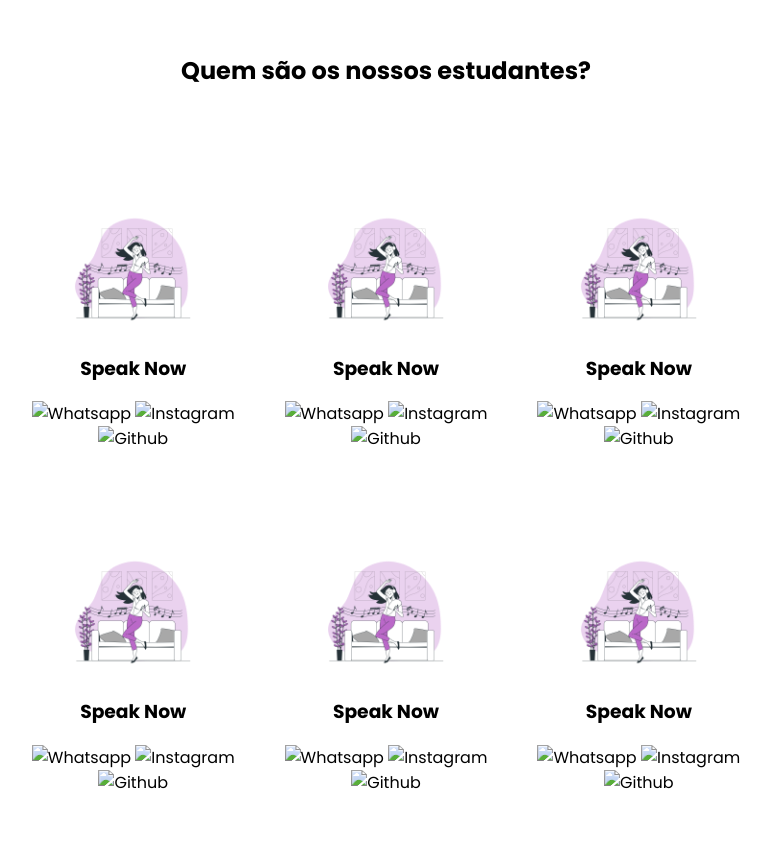
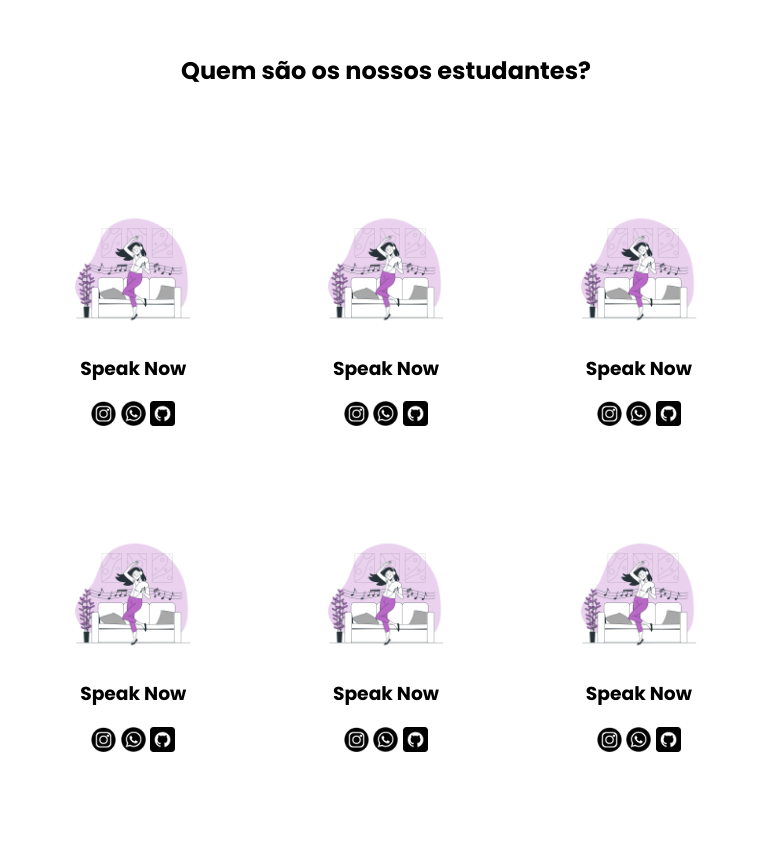
Before and after one commit to niisantanaaa/SiteEscola, a plain HTML site: page index.html in a window 1280 px wide. Shown: the part 674-1522 px from the top of the page, without its empty margins (254-1025 px from the left). After the commit the page ends 1491 px from the top, so only its background shows below. Drawn offline with Linux system fonts and the light colour scheme; files whose address does not match are found by name.

Commit message:
Add files via upload

```diff
--- a/index.html
+++ b/index.html
@@ -36,58 +36,56 @@
         <div class="estudante-div">
             <img class= "estudante-imagem" src="./img/pessoa.png" alt=" pessoa com fone de ouvido">
             <h3 class="estudante-nome">Speak Now</h3>
-            <img class="estudante-icone" src="./img/whatsapp.png" alt="Whatsapp">
-            <img class="estudante-icone" src="./img/instagram.png" alt="Instagram">
-            <img class="estudante-icone" src="./img/github.png" alt="Github">
+            <a href="https://www.instagram.com/"><img class="estudante-icone" src="./img/instagram.png" alt="Instagram"></a>
+            <a href="https://www.whatsapp.com/?lang=pt_BR"><img class="estudante-icone" src="./img/whatsapp.png" alt="Whatsapp"></a>
+            <a href="https://github.com/"><img class="estudante-icone" src="./img/github.png" alt="Github"></a>
         </div>
 
 
         <div class="estudante-div">
             <img class= "estudante-imagem" src="./img/pessoa.png" alt=" pessoa com fone de ouvido">
             <h3 class="estudante-nome">Speak Now</h3>
-                <img class="estudante-icone" src="./img/whatsapp.png" alt="Whatsapp">
-                <img class="estudante-icone" src="./img/instagram.png" alt="Instagram">
-                <img class="estudante-icone" src="./img/github.png" alt="Github">
+            <a href="https://www.instagram.com/"><img class="estudante-icone" src="./img/instagram.png" alt="Instagram"></a>
+            <a href="https://www.whatsapp.com/?lang=pt_BR"><img class="estudante-icone" src="./img/whatsapp.png" alt="Whatsapp"></a>
+            <a href="https://github.com/"><img class="estudante-icone" src="./img/github.png" alt="Github"></a>
         </div>
 
 
         <div class="estudante-div">
             <img class= "estudante-imagem" src="./img/pessoa.png" alt=" pessoa com fone de ouvido">
             <h3 class="estudante-nome">Speak Now</h3>
-                <img class="estudante-icone" src="./img/whatsapp.png" alt="Whatsapp">
-                <img class="estudante-icone" src="./img/instagram.png" alt="Instagram">
-                <img class="estudante-icone" src="./img/github.png" alt="Github">
+            <a href="https://www.instagram.com/"><img class="estudante-icone" src="./img/instagram.png" alt="Instagram"></a>
+            <a href="https://www.whatsapp.com/?lang=pt_BR"><img class="estudante-icone" src="./img/whatsapp.png" alt="Whatsapp"></a>
+            <a href="https://github.com/"><img class="estudante-icone" src="./img/github.png" alt="Github"></a>
         </div>
             <span></span>
-
         <div class="estudante-div">
             <img class= "estudante-imagem" src="./img/pessoa.png" alt=" pessoa com fone de ouvido">
             <h3 class="estudante-nome">Speak Now</h3>
-                <img class="estudante-icone" src="./img/whatsapp.png" alt="Whatsapp">
-                <img class="estudante-icone" src="./img/instagram.png" alt="Instagram">
-                <img class="estudante-icone" src="./img/github.png" alt="Github">
+            <a href="https://www.instagram.com/"><img class="estudante-icone" src="./img/instagram.png" alt="Instagram"></a>
+            <a href="https://www.whatsapp.com/?lang=pt_BR"><img class="estudante-icone" src="./img/whatsapp.png" alt="Whatsapp"></a>
+            <a href="https://github.com/"><img class="estudante-icone" src="./img/github.png" alt="Github"></a>
         </div>
 
 
         <div class="estudante-div">
             <img class= "estudante-imagem" src="./img/pessoa.png" alt=" pessoa com fone de ouvido">
             <h3 class="estudante-nome">Speak Now</h3>
-                <img class="estudante-icone" src="./img/whatsapp.png" alt="Whatsapp">
-                <img class="estudante-icone" src="./img/instagram.png" alt="Instagram">
-                <img class="estudante-icone" src="./img/github.png" alt="Github">
+            <a href="https://www.instagram.com/"><img class="estudante-icone" src="./img/instagram.png" alt="Instagram"></a>
+            <a href="https://www.whatsapp.com/?lang=pt_BR"><img class="estudante-icone" src="./img/whatsapp.png" alt="Whatsapp"></a>
+            <a href="https://github.com/"><img class="estudante-icone" src="./img/github.png" alt="Github"></a>
             </div>
 
 
         <div class="estudante-div">
             <img class= "estudante-imagem" src="./img/pessoa.png" alt=" pessoa com fone de ouvido">
             <h3 class="estudante-nome">Speak Now</h3>
-                <img class="estudante-icone" src="./img/whatsapp.png" alt="Whatsapp">
-                <img class="estudante-icone" src="./img/instagram.png" alt="Instagram">
-                <img class="estudante-icone" src="./img/github.png" alt="Github">
+            <a href="https://www.instagram.com/"><img class="estudante-icone" src="./img/instagram.png" alt="Instagram"></a>
+            <a href="https://www.whatsapp.com/?lang=pt_BR"><img class="estudante-icone" src="./img/whatsapp.png" alt="Whatsapp"></a>
+            <a href="https://github.com/"><img class="estudante-icone" src="./img/github.png" alt="Github"></a>
+        </div>
     </div>
 
-
-    </div>
 </section>
 
 </html>
```
Also changed, not shown: img/github.png (added), img/instagram.png (added), img/musica.png (added), img/nikola.jpg (added), img/pessoa.jpg (added), img/pessoa.png (added), img/taylor-swift-destaque1-920x625.jpg (added), img/whatsapp.png (added). Lines whose indentation alone changed are shown as unchanged.
